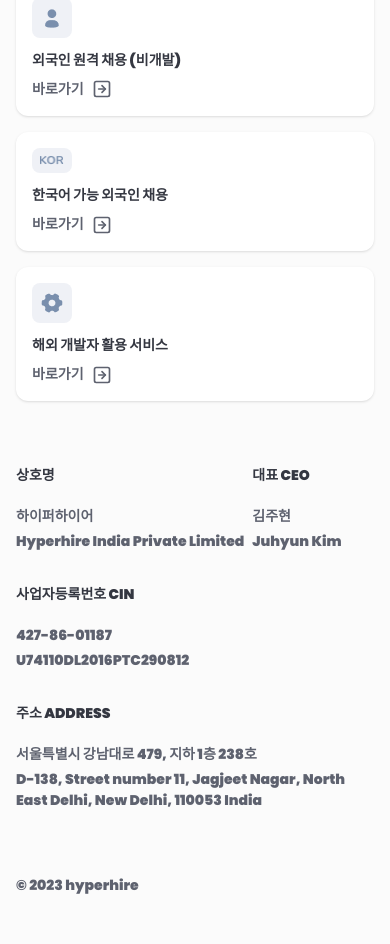
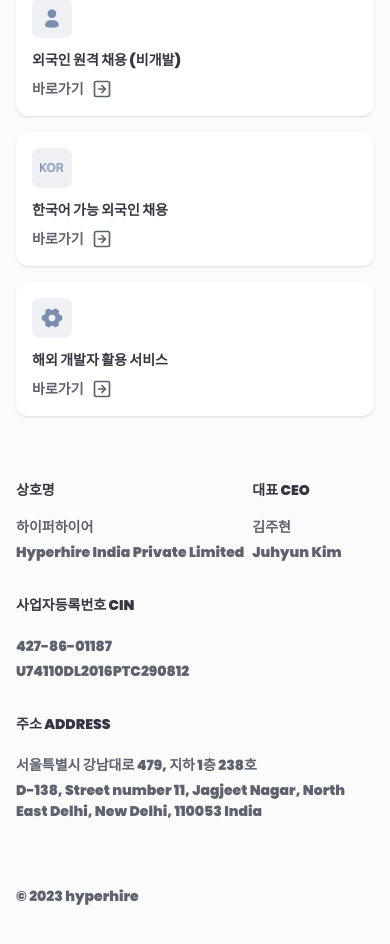
Before and after one commit to dzulfiqarzaky19/coin_siren_test, a Next.js app: page / in a window 390 px wide. Shown: the part 1558-2502 px from the top of the page. Built offline with nearby package versions, Linux system fonts and the light colour scheme.

Commit message:
coin-siren: refactor footer component

```diff
--- /dev/null
+++ b/src/components/atoms/Divider.tsx
@@ -0,0 +1,9 @@
+import { cn } from "@/utils/cn";
+
+interface IDividerProps {
+    className?: string;
+}
+
+export const Divider = ({ className }: IDividerProps) => (
+    <div className={cn("border-t-2 w-[129px]", className)} />
+);
--- /dev/null
+++ b/src/components/molecules/FooterCompanyInfo.tsx
@@ -0,0 +1,30 @@
+import { ICompany } from '@/types/company';
+import Image from 'next/image';
+import { Typography } from '../atoms/Typography';
+
+interface IFooterCompanyInfoProps {
+    company: ICompany;
+}
+
+export const FooterCompanyInfo = ({ company }: IFooterCompanyInfoProps) => {
+    return (
+        <div className="space-y-4 lg:col-span-4">
+            <div className="flex gap-1 items-center">
+                <Image src={'/hyperhire-logo.ico'} alt="Hyperhire Logo" width={50} height={50} />
+                <Typography as="h2" variant="h2" className="text-[#2F2D2E]">
+                    {company.name.en}
+                </Typography>
+            </div>
+
+            <Typography variant="body2" weight="black" className="text-[#343741]">
+                {company.jargon}
+            </Typography>
+            <Typography variant="body2" weight="black" className="text-[#5E626F]">
+                {company.phone}
+            </Typography>
+            <Typography variant="body2" weight="black" className="text-[#5E626F]">
+                {company.email}
+            </Typography>
+        </div>
+    );
+};
--- /dev/null
+++ b/src/components/molecules/FooterDetailItem.tsx
@@ -0,0 +1,24 @@
+import { cn } from '@/utils/cn';
+import { Typography } from '../atoms/Typography';
+import { ReactNode } from 'react';
+
+interface IFooterDetailItemProps {
+    title: string;
+    krDescription: string;
+    enDescription: string;
+    className?: string;
+}
+
+export const FooterDetailItem = ({ title, krDescription, enDescription, className }: IFooterDetailItemProps) => {
+    return (
+        <div className={cn(className, 'flex flex-col justify-between')}>
+            <Typography variant="body2" weight="black" className="mb-4 text-[#343741]">
+                {title}
+            </Typography>
+            <div className="space-y-1 text-[#5E626F] font-black body2">
+                <Typography variant="body2" weight="black">{krDescription}</Typography>
+                <Typography variant="body2" weight="black">{enDescription}</Typography>
+            </div>
+        </div>
+    );
+};
--- /dev/null
+++ b/src/components/molecules/FooterServiceItem.tsx
@@ -0,0 +1,32 @@
+import Image from 'next/image';
+import { ArrowRightSquare } from 'lucide-react';
+import { Typography } from '../atoms/Typography';
+
+export interface IServiceCategory {
+    kr: string;
+    en: string;
+    icon: string;
+}
+
+interface IFooterServiceItemProps {
+    category: IServiceCategory;
+}
+
+export const FooterServiceItem = ({ category }: IFooterServiceItemProps) => {
+    return (
+        <div className="bg-white p-4 rounded-xl shadow-sm hover:shadow-md transition cursor-pointer flex flex-col justify-between">
+            <div className="bg-[#EFF1F6] w-10 h-10 flex items-center justify-center rounded-lg mb-3">
+                <Image src={category.icon} alt={category.en} width={24} height={24} />
+            </div>
+            <Typography variant="body2" weight="black" className="text-[#343741] mb-2">
+                {category.kr}
+            </Typography>
+            <div className="flex items-center gap-2 cursor-pointer text-[#5E626F]">
+                <Typography variant="body2" weight="black">
+                    바로가기
+                </Typography>
+                <ArrowRightSquare className="w-5 h-5" />
+            </div>
+        </div>
+    );
+};
--- a/src/components/molecules/HeroFilter.tsx
+++ b/src/components/molecules/HeroFilter.tsx
@@ -1,10 +1,9 @@
 import { Checkbox } from '../atoms/Checkbox';
-
-const filter = ['한국어 능력', '업무 수행 능력', '겸업 여부', '평판 조회'];
+import { HERO_FILTER_ITEMS } from '@/constants/hero';
 
 export const HeroFilter = () => (
   <div className="grid grid-cols-2">
-    {filter.map((item) => (
+    {HERO_FILTER_ITEMS.map((item) => (
       <Checkbox key={item} label={item} defaultChecked readOnly />
     ))}
   </div>
--- a/src/components/organisms/Footer.tsx
+++ b/src/components/organisms/Footer.tsx
@@ -1,137 +1,58 @@
 import { ICompany } from '@/types/company';
-import Image from 'next/image';
 import { Typography } from '../atoms/Typography';
-import { ArrowRightSquare } from 'lucide-react';
+import { FooterCompanyInfo } from '../molecules/FooterCompanyInfo';
+import { FooterServiceItem } from '../molecules/FooterServiceItem';
+import { FooterDetailItem } from '../molecules/FooterDetailItem';
+import { SERVICE_CATEGORIES } from '@/constants/footer';
 
 interface IFooterSectionProps {
   company: ICompany;
 }
-
-const SERVICE_CATEGORIES = {
-  remoteOverseasDevelopers: {
-    kr: '해외 개발자 원격 채용',
-    en: 'Remote hiring of overseas developers',
-    icon: '/footer-code.png',
-  },
-  remoteForeignNonDev: {
-    kr: '외국인 원격 채용 (비개발)',
-    en: 'Remote hiring of foreign workers (non-developer roles)',
-    icon: '/footer-user.png',
-  },
-  koreanSpeakingForeignTalent: {
-    kr: '한국어 가능 외국인 채용',
-    en: 'Hiring foreign talent proficient in Korean',
-    icon: '/footer-KOR.png',
-  },
-  overseasDevServices: {
-    kr: '해외 개발자 활용 서비스',
-    en: 'Service for utilizing overseas developers',
-    icon: '/footer-setting.png',
-  },
-};
 
 export const Footer = ({ company }: IFooterSectionProps) => {
   return (
     <section className=" bg-[#FBFBFB] py-20">
       <div className="container mx-auto px-4 space-y-16">
         <div className="grid gap-16 items-start grid-cols-1 lg:grid-cols-12">
-          <div className="space-y-4 lg:col-span-4">
-            <div className="flex gap-1 items-center">
-              <Image src={'/hyperhire-logo.ico'} alt="Hyperhire Logo" width={50} height={50} />
-              <Typography as="h2" variant="h2" className="text-[#2F2D2E]">
-                {company.name.en}
-              </Typography>
-            </div>
 
-            <Typography variant="body2" weight="black" className="text-[#343741]">
-              {company.jargon}
-            </Typography>
-            <Typography variant="body2" weight="black" className="text-[#5E626F]">
-              {company.phone}
-            </Typography>
-            <Typography variant="body2" weight="black" className="text-[#5E626F]">
-              {company.email}
-            </Typography>
-          </div>
+          <FooterCompanyInfo company={company} />
 
           <div className="lg:col-span-8 rounded-lg grid gap-4 grid-cols-[repeat(auto-fit,minmax(172px,1fr))]">
             {Object.values(SERVICE_CATEGORIES).map((category) => (
-              <div
-                key={category.en}
-                className="bg-white p-4 rounded-xl shadow-sm hover:shadow-md transition cursor-pointer">
-                <div className="bg-[#EFF1F6] p-2 w-fit rounded-lg mb-3">
-                  <Image src={category.icon} alt={category.en} width={24} height={24} />
-                </div>
-                <Typography variant="body2" weight="black" className="text-[#343741] mb-2">
-                  {category.kr}
-                </Typography>
-                <div className="flex items-center gap-2 cursor-pointer text-[#5E626F]">
-                  <Typography variant="body2" weight="black">
-                    바로가기
-                  </Typography>
-                  <ArrowRightSquare className="w-5 h-5" />
-                </div>
-              </div>
+              <FooterServiceItem key={category.en} category={category} />
             ))}
           </div>
         </div>
 
         <div className="grid grid-cols-1 lg:grid-cols-12 gap-8 lg:gap-4 items-start">
           <div className="lg:col-span-4 flex gap-2 sm:gap-8">
-            <div className="flex flex-col gap-1">
-              <Typography variant="body2" weight="black" className="mb-4 text-[#343741]">
-                상호명
-              </Typography>
-              <Typography variant="body2" weight="black" className="text-[#5E626F]">
-                {company.name.kr}
-              </Typography>
-              <Typography variant="body2" weight="black" className="text-[#5E626F]">
-                {company.name.in}
-              </Typography>
-            </div>
+            <FooterDetailItem title="상호명"
+              krDescription={company.name.kr}
+              enDescription={company.name.in}
+            />
 
-            <div className="flex flex-col gap-1">
-              <Typography variant="body2" weight="black" className="mb-4 text-[#343741]">
-                대표 CEO
-              </Typography>
-              <Typography variant="body2" weight="black" className="text-[#5E626F]">
-                {company.ceo.kr}
-              </Typography>
-              <Typography variant="body2" weight="black" className="text-[#5E626F]">
-                {company.ceo.en}
-              </Typography>
-            </div>
+            <FooterDetailItem title="대표 CEO"
+              krDescription={company.ceo.kr}
+              enDescription={company.ceo.en}
+            />
           </div>
 
-          <div className="flex flex-col gap-1 lg:col-span-2">
-            <Typography variant="body2" weight="black" className="mb-4 text-[#343741]">
-              사업자등록번호 CIN
-            </Typography>
-            <Typography variant="body2" weight="black" className="text-[#5E626F]">
-              {company.CIN.kr}
-            </Typography>
-            <Typography variant="body2" weight="black" className="text-[#5E626F]">
-              {company.CIN.in}
-            </Typography>
-          </div>
+          <FooterDetailItem title="사업자등록번호 CIN" className="flex flex-col gap-1 lg:col-span-2"
+            krDescription={company.CIN.kr}
+            enDescription={company.CIN.in}
+          />
 
-          <div className="flex flex-col gap-1 lg:col-span-6">
-            <Typography variant="body2" weight="black" className="mb-4 text-[#343741]">
-              주소 ADDRESS
-            </Typography>
-            <Typography variant="body2" weight="black" className="text-[#5E626F]">
-              {company.address.kr}
-            </Typography>
-            <Typography variant="body2" weight="black" className="text-[#5E626F]">
-              {company.address.in}
-            </Typography>
-          </div>
+          <FooterDetailItem title="주소 ADDRESS" className="flex flex-col gap-1 lg:col-span-6"
+            krDescription={company.address.kr}
+            enDescription={company.address.in}
+          />
+
         </div>
 
         <Typography variant="caption" weight="black" className="mt-10 text-[#5E626F]">
           &copy; 2023 {company.name.en}
         </Typography>
       </div>
-    </section>
+    </section >
   );
 };
--- a/src/components/organisms/HeroSection.tsx
+++ b/src/components/organisms/HeroSection.tsx
@@ -8,15 +8,7 @@ import { ITalents } from '@/types/talents';
 import { IServices } from '@/types/services';
 import { Typography } from '../atoms/Typography';
 
-const HeroSectionData = {
-  topLabel: '풀타임, 파트타임',
-  title: {
-    a: '최고의 실력을 가진',
-    b: '외국인 인재를 찾고 계신가요?',
-  },
-  description: '법률 및 인사관리 부담없이 1주일 이내에 원격으로 채용해보세요.',
-  cta: '개발자가 필요하신가요?',
-};
+import { HERO_SECTION_DATA as HeroSectionData } from '@/constants/hero';
 
 interface IHeroSectionProps {
   talents: ITalents[];
--- /dev/null
+++ b/src/constants/footer.ts
@@ -0,0 +1,22 @@
+export const SERVICE_CATEGORIES = {
+  remoteOverseasDevelopers: {
+    kr: '해외 개발자 원격 채용',
+    en: 'Remote hiring of overseas developers',
+    icon: '/footer-code.png',
+  },
+  remoteForeignNonDev: {
+    kr: '외국인 원격 채용 (비개발)',
+    en: 'Remote hiring of foreign workers (non-developer roles)',
+    icon: '/footer-user.png',
+  },
+  koreanSpeakingForeignTalent: {
+    kr: '한국어 가능 외국인 채용',
+    en: 'Hiring foreign talent proficient in Korean',
+    icon: '/footer-KOR.png',
+  },
+  overseasDevServices: {
+    kr: '해외 개발자 활용 서비스',
+    en: 'Service for utilizing overseas developers',
+    icon: '/footer-setting.png',
+  },
+};
--- /dev/null
+++ b/src/constants/hero.ts
@@ -0,0 +1,17 @@
+export const HERO_STATS = [
+  { label: '평균 월 120만원', value: '임금을 해당 국가를 기준으로 계산합니다.' },
+  { label: '최대 3회 인력교체', value: '막상 채용해보니 맞지 않아도 걱정하지 마세요.' },
+  { label: '평균 3일, 최대 10일', value: '급하게 사람이 필요한 경우에도 빠른 채용이 가능합니다.' },
+];
+
+export const HERO_FILTER_ITEMS = ['한국어 능력', '업무 수행 능력', '겸업 여부', '평판 조회'];
+
+export const HERO_SECTION_DATA = {
+  topLabel: '풀타임, 파트타임',
+  title: {
+    a: '최고의 실력을 가진',
+    b: '외국인 인재를 찾고 계신가요?',
+  },
+  description: '법률 및 인사관리 부담없이 1주일 이내에 원격으로 채용해보세요.',
+  cta: '개발자가 필요하신가요?',
+};
```
Also changed, not shown: src/components/molecules/HeroStats.tsx (+7 -8 lines).
